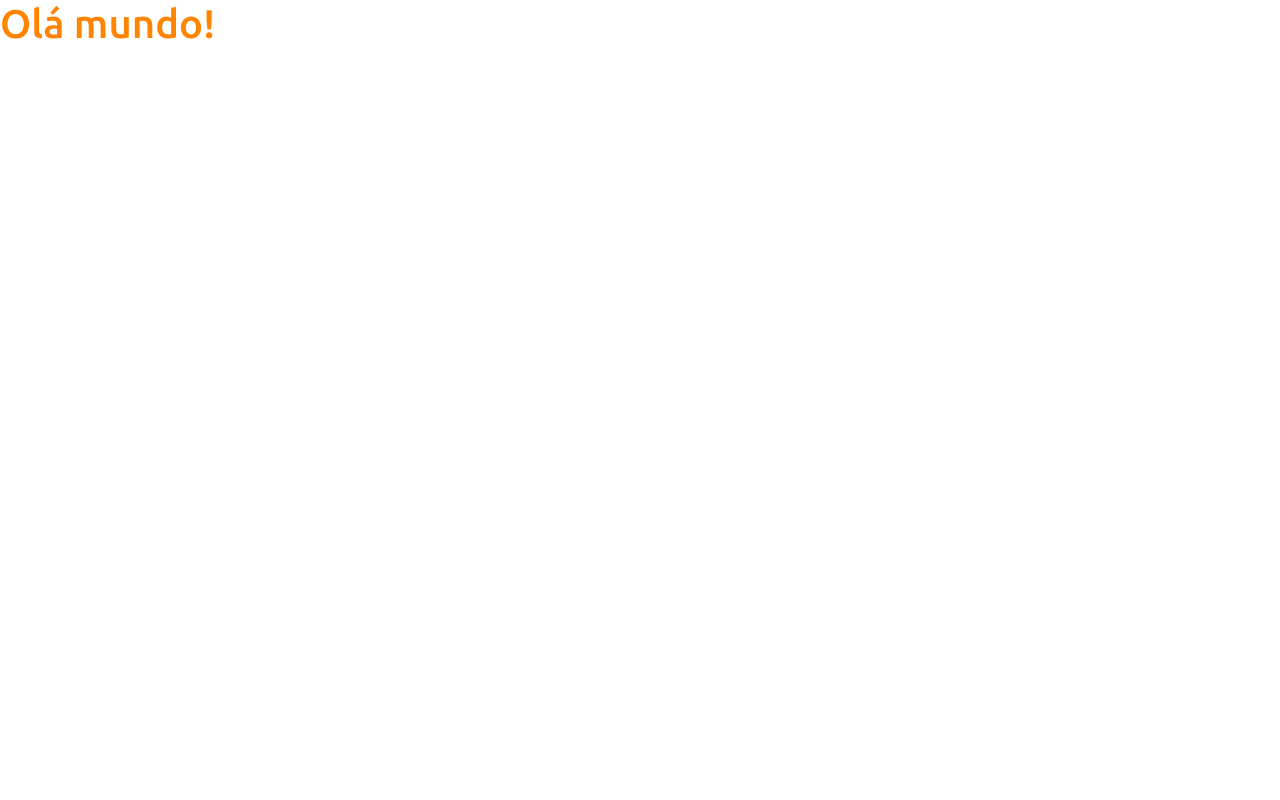
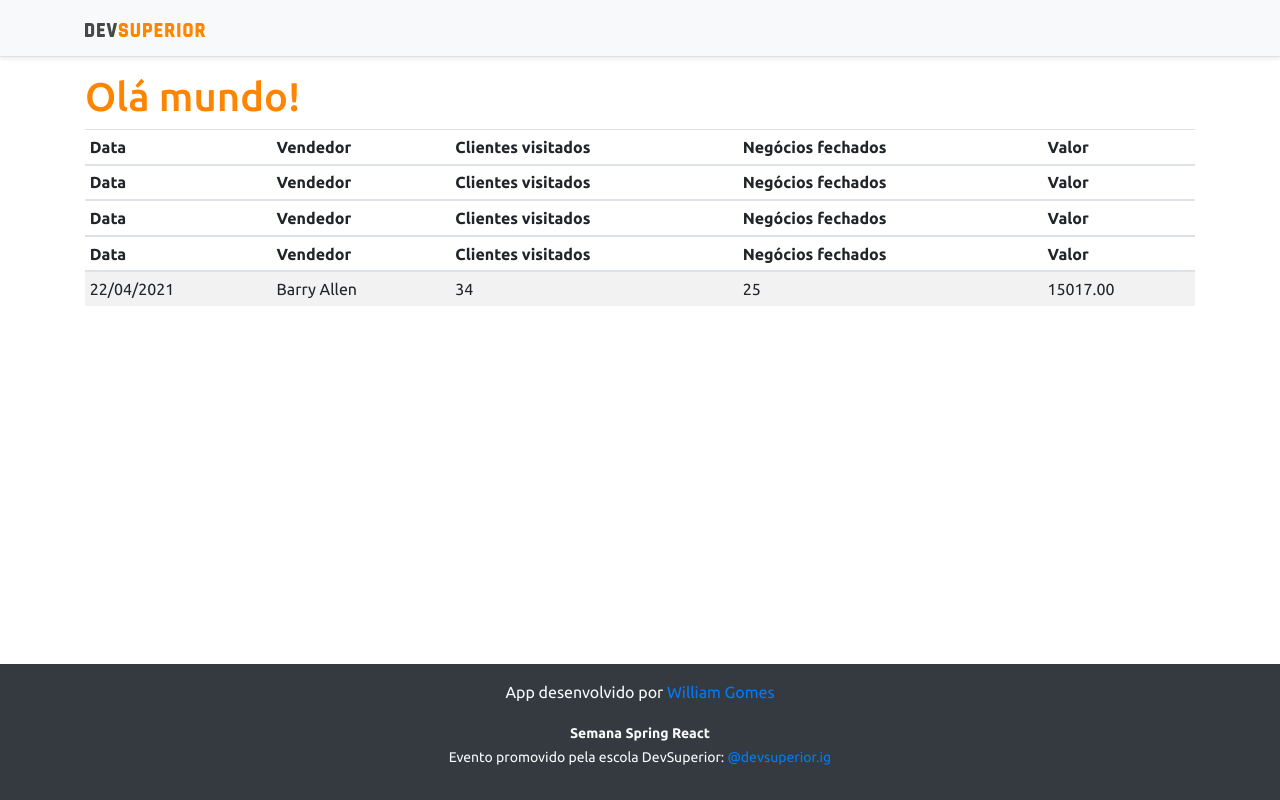
Before and after one commit to williamgomes62/dsvendas-sds4, a React (Create React App) app in the folder frontend/: page / in a window 1280 px wide. Built offline with nearby package versions, Linux system fonts and the light colour scheme.

Commit message:
Basic static components

```diff
--- a/frontend/src/App.tsx
+++ b/frontend/src/App.tsx
@@ -7,9 +7,15 @@ import NavBar from "components/NavBar";
 
 function App() {
   return (
-    <div>
-      <h1 className="text-primary">Olá mundo!</h1>
-    </div>
+    <>
+      <NavBar />
+      <div className="container">
+        <h1 className="text-primary">Olá mundo!</h1>
+        <DataTable />
+      </div>
+      <Footer />
+    </>
+
   );
 }
 
```
